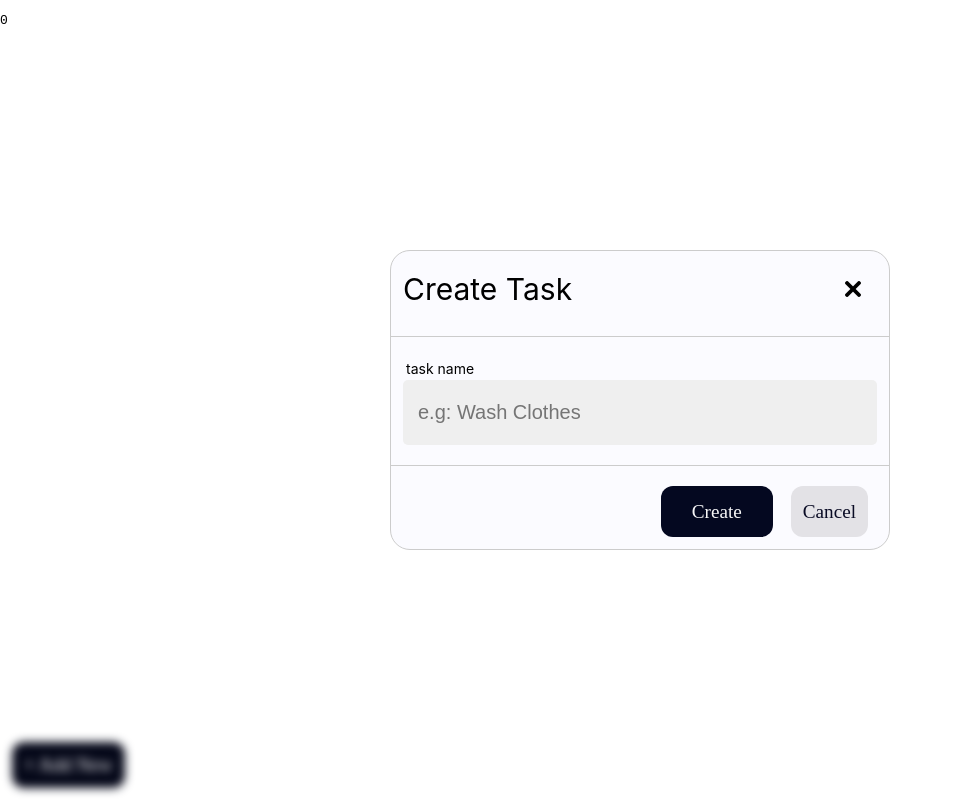
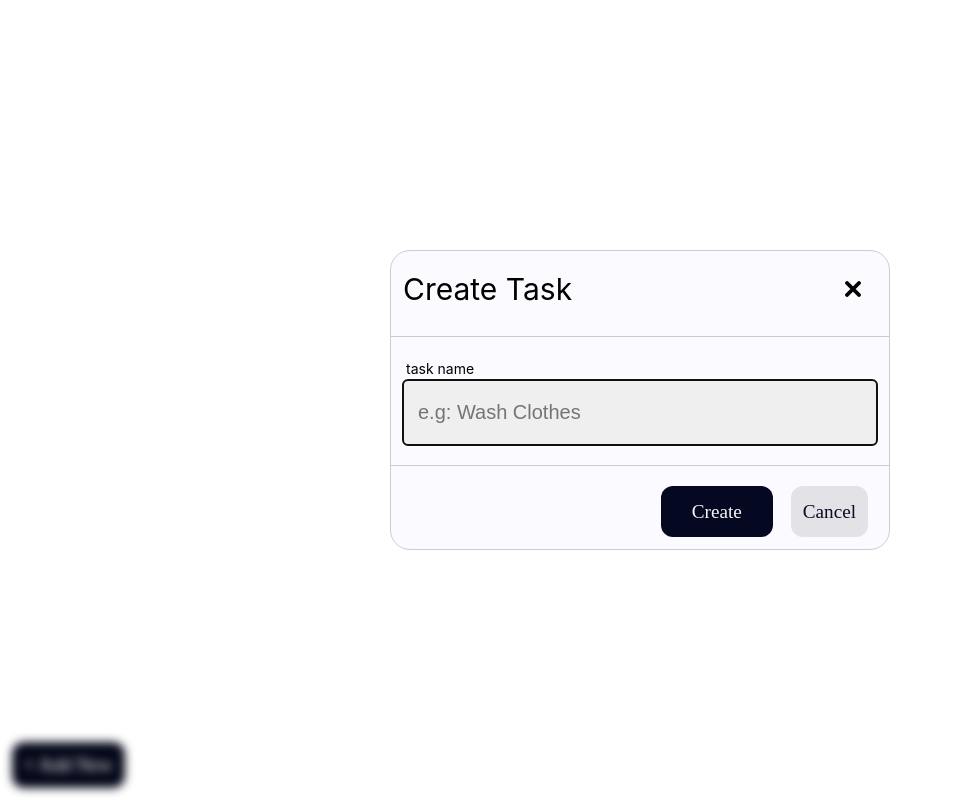
Before and after one commit to Re9iNee/simple-todo-list-web-app, a React (Create React App) app: page / in a window 1280 px wide. Both pictures are taken after a click on the button "Add New". Shown: the whole page, without its empty margins (0-953 px from the left). Built offline with nearby package versions, Linux system fonts and the light colour scheme.

Commit message:
new feature: you can now add to the tasks

```diff
--- a/src/App.js
+++ b/src/App.js
@@ -158,15 +158,16 @@ class App extends React.Component {
   }
 
   static getDerivedStateFromProps(props, state) {
+    // 1
+    // state.storage.remove()
     return {
       tasks: state.storage.get(),
-      idCounter: state.storage.getLastId(),
+      // make this id unique
+      idCounter: state.storage.getLastId() + 1,
     }
   }
   componentDidMount() {
     // ----- Debug Only -------
-    // 1
-    // this.state.storage.remove()
     // 2
     // this.state.storage.set([{
     //   title: "Wash Clothes",
@@ -194,7 +195,6 @@ class App extends React.Component {
     window.addEventListener("keydown", this.handleKeyDown);
     return (
       <div>
-        <pre>{this.state.idCounter}</pre>
         <div className="container" id="taskContainer"
         // TODO: the state will update even by a single click (even if modal is not activated )
         onClick={(ev) => this.deactivateModal("myModal", ev)}>
@@ -221,7 +221,12 @@ class App extends React.Component {
     )
   }
   gotData = (childData) => {
-
+     if (this.state.createMode) {
+      const data = [...this.state.tasks];
+      const newTask = { title: childData, children: [], timestamp: Date.now(), id: this.state.idCounter }
+      data.push(newTask)
+      this.state.storage.set(data)
+    }
     this.setState({
       showModal: false,
       createMode: false,
--- a/src/Modal.js
+++ b/src/Modal.js
@@ -49,7 +49,15 @@ class Modal extends React.Component {
                 <div className="modalBody">
                     <div>
                         <header className="body body-small inputHeader">{this.props.inputTitle}</header>
-                        <input type="text" required className="body body-large modalInput" name="value" id="modalInput" placeholder={this.props.inputPlaceHolder} defaultValue={this.state.value} onChange= {this.handleChange}/>
+                        <input
+                            type="text"
+                            required
+                            autoFocus
+                            className="body body-large modalInput"
+                            name="value"
+                            id="modalInput"
+                            placeholder= { this.props.inputPlaceHolder } defaultValue= { this.state.value }
+                            onChange= { this.handleChange }/>
                     </div>
                 </div>
                 <hr/>
```
